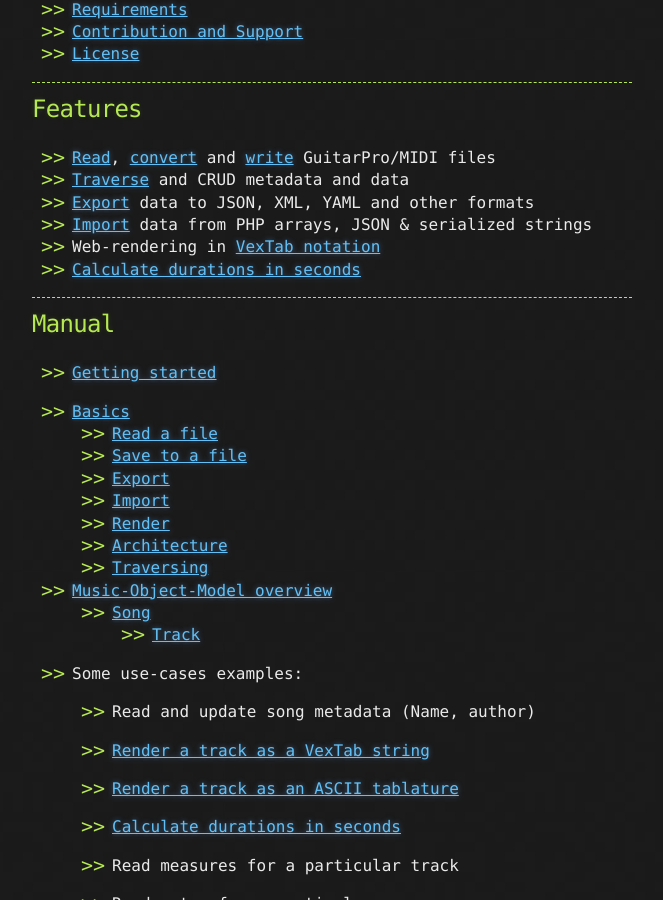
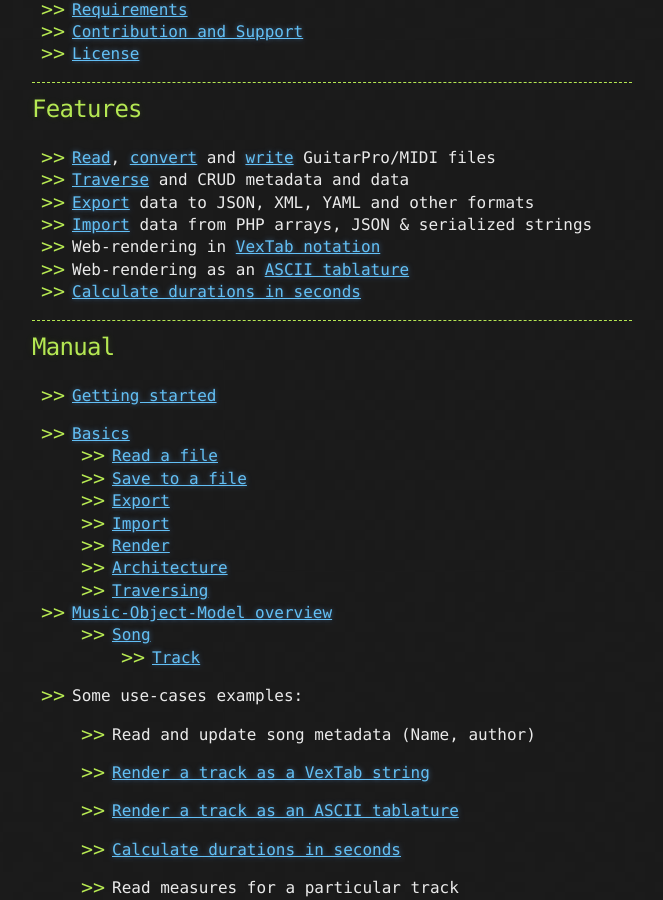
Before and after one commit to stdtabs/stdtabs.github.io, a Jekyll site: the page built from index.md, in a window 1280 px wide and 900 px high, scrolled down 493 px. Shown: the whole window, without its empty margins (308-971 px from the left). Built offline with Jekyll 4.4.1, drawn with Linux system fonts in a browser that asks for light colours; nearby versions of some CDN libraries.

Commit message:
Add a link to ASCII manual

```diff
--- a/index.md
+++ b/index.md
@@ -25,6 +25,7 @@
 - [Export](basics.html#export-data) data to JSON, XML, YAML and other formats
 - [Import](basics.html#import-data) data from PHP arrays, JSON & serialized strings
 - Web-rendering in [VexTab notation](render-as-vextab.html)
+- Web-rendering as an [ASCII tablature](render-as-ascii.html)
 - [Calculate durations in seconds](calculate-measure-and-beat-durations-in-seconds.html)
 
 ------------------------------------------------------------------------
```
